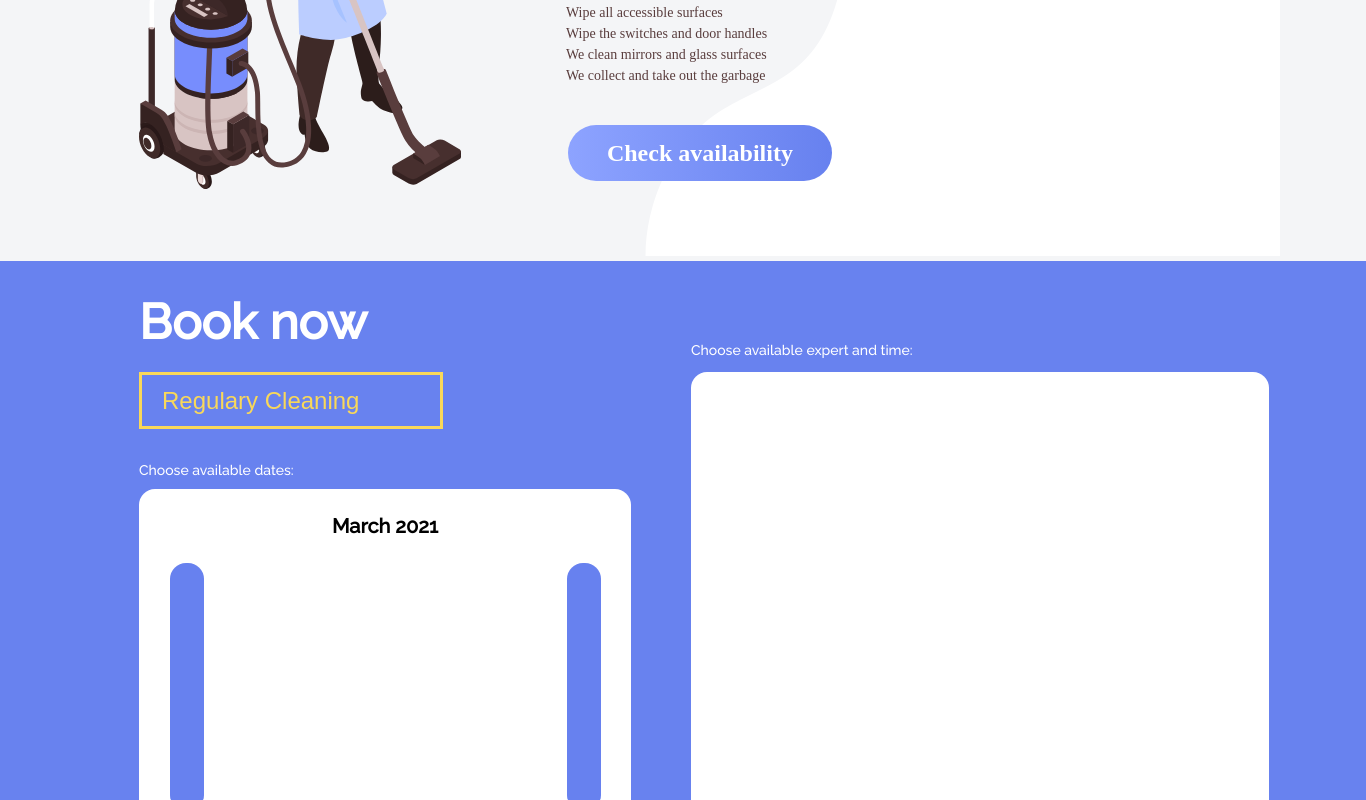
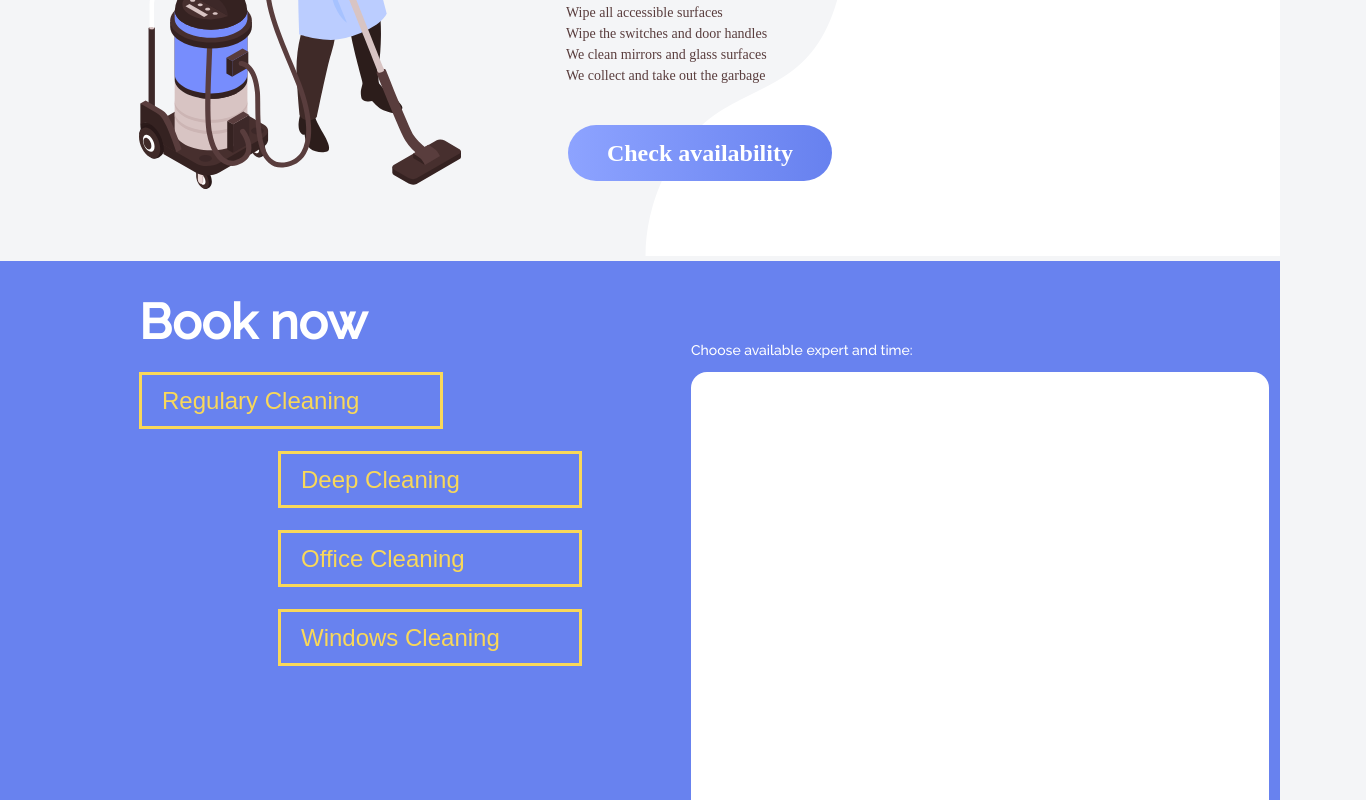
Before and after one commit to TataGurevich/ProjectCleanIt, a React (Create React App) app: page /Home in a window 1280 px wide. Both pictures are taken after a click on the button "Regulary Cleaning". Shown: the part 1234-2034 px from the top of the page, 1366 px wide, since content can reach past the window. Built offline with nearby package versions, Linux system fonts and the light colour scheme.

Commit message:
сделал вкладки

```diff
--- a/package.json
+++ b/package.json
@@ -7,6 +7,7 @@
     "@testing-library/react": "^13.4.0",
     "@testing-library/user-event": "^13.5.0",
     "react": "^18.2.0",
+    "react-calendar": "^4.0.0",
     "react-dom": "^18.2.0",
     "react-router-dom": "^6.8.2",
     "react-scripts": "5.0.1",
--- a/src/App.css
+++ b/src/App.css
@@ -18,7 +18,7 @@ body {
   margin: 0;
   padding: 0;
   background: #f4f5f7;
-  width: 1366px;
+  width: 100%;
   font-family: MyRelewayMedium;
 
 }
@@ -37,6 +37,7 @@ body {
   flex-direction: row;
   justify-content: space-between;
   align-items: center;
+
 }
 .nav div {
   margin-left: 131px;
--- /dev/null
+++ b/src/components/AreaCalendar/Area.module.css
@@ -0,0 +1,20 @@
+.body{
+    top: 1476px;
+    left: 0px;
+    width: 100%;
+    height: 630px;
+    background:  0% 0% no-repeat padding-box;
+    background: #6882EF 0% 0% no-repeat padding-box;
+    opacity: 1;
+}
+.bookNow{
+    top: 1508px;
+    left: 139px;
+    width: 231px;
+    height: 57px;
+    text-align: left;
+    font: normal normal bold 49px/57px Raleway;
+    letter-spacing: 0px;
+    color: #FFFFFF;
+    opacity: 1
+}
--- a/src/components/Main/Content/Book/BookNow.jsx
+++ b/src/components/Main/Content/Book/BookNow.jsx
@@ -1,22 +1,33 @@
-import React, {Component} from 'react';
+import React, {useState} from 'react';
 import style from './BookNow.module.css';
 
-class BookNow extends Component {
-    render() {
+const BookNow = () => {
+    const [isOpen,setIsOpen] = useState(false)
+    const open = () => {
+        setIsOpen(!isOpen)
+    }
+
         return (
             <div className={style.bookNow}>
-                <div className={style.cleanSection}>
+                <div className={style.cleanSection} >
                     <h1>Book now</h1>
-                    <button>Regulary Cleaning</button>
+                    <button onClick={() => open()}>Regulary Cleaning</button>
+                    {isOpen && (
+                        <div className={style.cleanSection}  >
+                            <button>Deep Cleaning</button>
+                            <button>Office Cleaning</button>
+                            <button>Windows Cleaning</button>
+                        </div>)}
+                    <div  style={{ display: !isOpen ? 'block' : 'none' }}>
                     <p>Choose available dates:</p>
                     <div className={style.calendar}>
                         <h1>March 2021</h1>
                         <div className={style.dataZone}>
                             <button></button>
                             <div id={style.weeks}>
-
                             </div>
                             <button></button>
+                        </div>
                         </div>
                     </div>
                 </div>
@@ -30,7 +41,6 @@ class BookNow extends Component {
                 </div>
             </div>
         );
-    }
 }
 
 export default BookNow;
--- a/src/components/Main/Content/Book/BookNow.module.css
+++ b/src/components/Main/Content/Book/BookNow.module.css
@@ -12,6 +12,14 @@
     margin-left: 139px;
     width: 492px;
 }
+.cleanSection>p{
+    width: 231px;
+    height: 57px;
+    margin-right: 996px;
+    margin-top: 32px;
+    font-size: 49px;
+    color: #FFFFFF;
+}
 .cleanSection>h1{
     width: 231px;
     height: 57px;
@@ -19,7 +27,9 @@
     margin-top: 32px;
     font-size: 49px;
     color: #FFFFFF;
+
 }
+
 .cleanSection>button{
     width: 304px;
     height: 57px;
@@ -30,6 +40,7 @@
     font-size: 24px;
     text-align: left;
     padding-left: 20px;
+    cursor: pointer;
 }
 
 .bookNow p{
@@ -50,6 +61,7 @@
     justify-content: center;
     padding-top: 25px;
     padding-bottom: 25px;
+
 }
 .calendar>h1{
     width: 108px;
--- a/src/components/Main/Main.jsx
+++ b/src/components/Main/Main.jsx
@@ -1,7 +1,4 @@
 import React from 'react';
-// import NavBar from "./Content/Slider/NavBar";
-// import Content from "./Content/Content";
-// import BookNow from "./Content/Book/BookNow";
 import Regularly from "../../components/Main/Content/Slider/TypesOfCleaning/Regularly";
 import Deep from "../../components/Main/Content/Slider/TypesOfCleaning/Deep";
 import Office from "../../components/Main/Content/Slider/TypesOfCleaning/Office";
```
Also changed, not shown: src/components/AreaCalendar/Area.jsx (added, +14 -0 lines), src/components/AreaCalendar/Calendar.jsx (added, +24 -0 lines), 1 other file (tests, documents, lock files or other folders).
